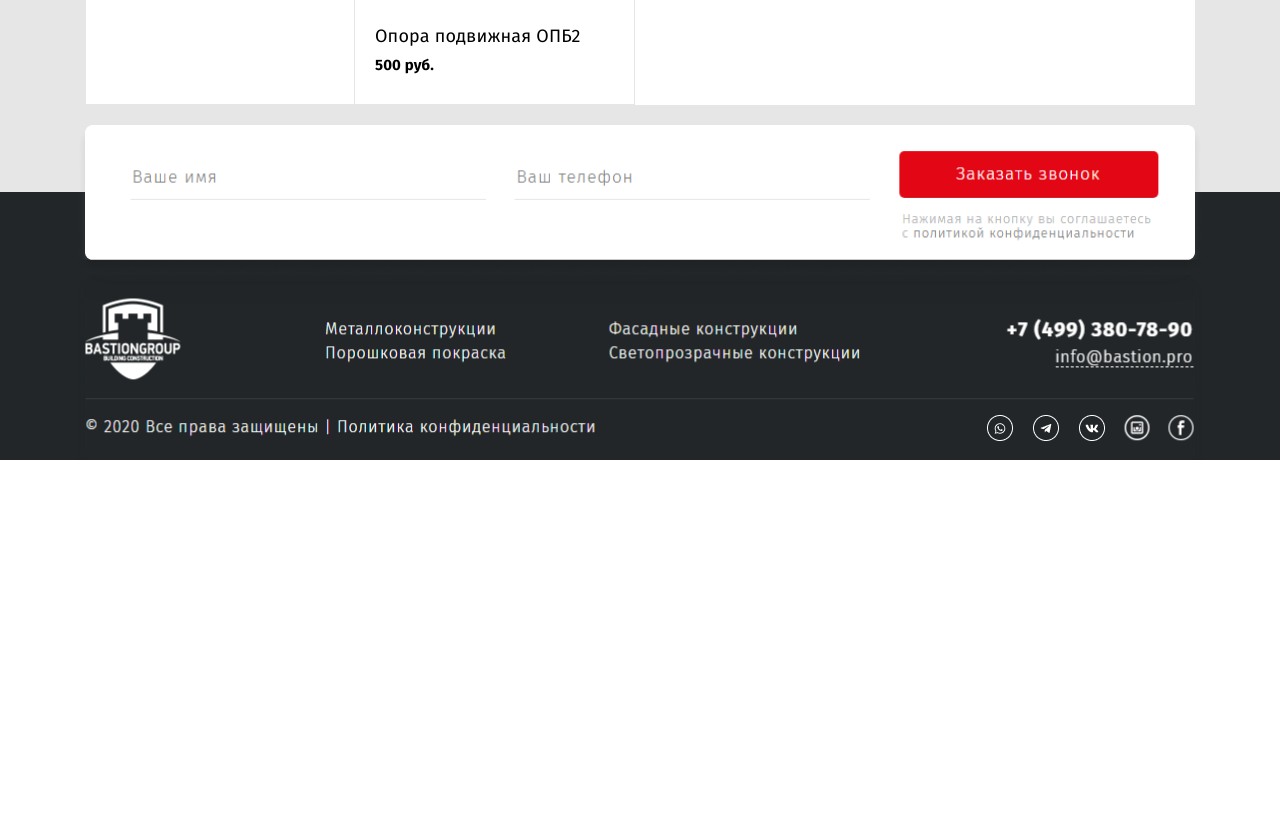
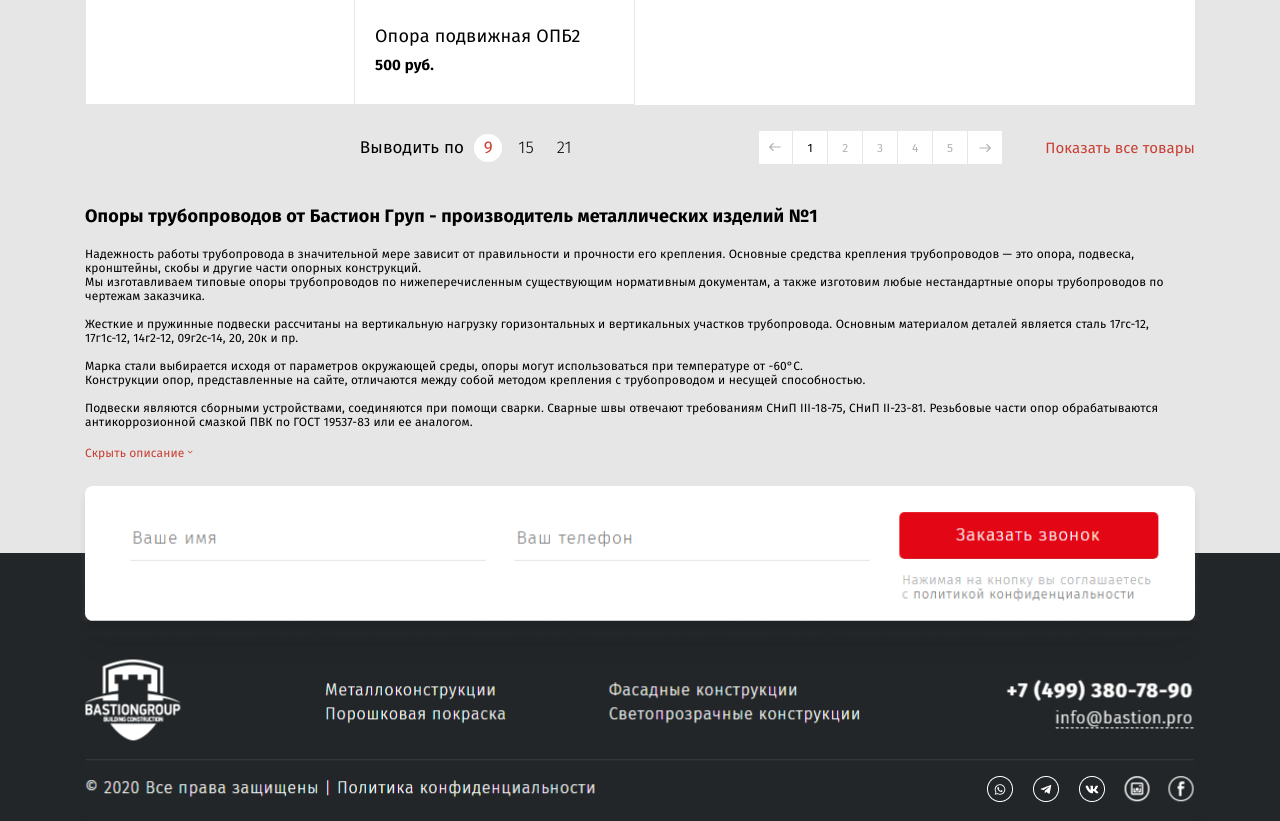
Before and after one commit to mirael26/bastion-group, a React app: page /catalog in a window 1280 px wide. Shown: the part 1100-1921 px from the top of the page. Before the commit the page ends 1560 px from the top, so only its background shows below. Built offline with nearby package versions, Linux system fonts and the light colour scheme.

Commit message:
Add catalog controls and desctiption

```diff
--- a/src/components/catalog/catalog.scss
+++ b/src/components/catalog/catalog.scss
@@ -5,7 +5,7 @@
 .catalog__wrapper {
   width: 1110px;
   margin: 0 auto;
-  padding: 17px 0 20px;
+  padding: 17px 0 24px;
 }
 
 .catalog__header {
@@ -81,3 +81,107 @@
     border-radius: 50%;
   }
 }
+
+.catalog__controls {
+  display: flex;
+  justify-content: flex-end;
+  align-items: center;
+  margin-top: 25px;
+  margin-bottom: 40px;
+}
+
+.catalog__view-count {
+  display: flex;
+  gap: 10px;
+  align-items: center;
+  margin-right: 180px;
+}
+
+.catalog__view-count-text {
+  @include strong-text;
+  font-size: 17px;
+  line-height: 20px;
+}
+
+.catalog__view-count-button {
+  @include text;
+  width: 28px;
+  height: 28px;
+  font-size: 17px;
+  line-height: 20px;
+
+  &.active {
+    font-weight: 400;
+    color: $red;
+    background-color: #fff;
+    border-radius: 50%;
+  }
+}
+
+.catalog__page-slider {
+  display: flex;
+  margin-right: 42px;
+}
+
+.catalog__page-slider-button {
+  @include strong-text;
+  width: 35px;
+  height: 35px;
+  color: $grey;
+  background: #fff;
+  border: 1px solid $bg-grey;
+
+  &--prev {
+    border-radius: 0px 2px 2px 0px;
+    background: #fff url('../../img/arrow-grey.svg') center no-repeat;
+    transform: rotate(180deg);
+  }
+
+  &--next {
+    border-radius: 0px 2px 2px 0px;
+    background: #fff url('../../img/arrow-grey.svg') center no-repeat;
+  }
+
+  &.active {
+    color: #000;
+  }
+
+  & + & {
+    border-left: none;
+  }
+}
+
+.catalog__showall-button {
+  @include strong-text;
+  font-size: 15px;
+  line-height: 18px;
+  color: $red;
+}
+
+.catalog__description-title {
+  @include h3-text;
+  margin-bottom: 20px;
+  font-weight: 700;
+}
+
+.catalog__description-text {
+  @include strong-text;
+  margin-bottom: 14px;
+}
+
+.catalog__description-hide-button {
+  @include strong-text;
+  position: relative;
+  padding-right: 12px;
+  color: $red;
+
+  &::after {
+    position: absolute;
+    content: '';
+    top: 2px;
+    right: 2px;
+    width: 8px;
+    height: 8px;
+    background: url('../../img/accordion-arrow-red.svg') center no-repeat;
+  }
+}
--- a/src/components/catalog/catalog.tsx
+++ b/src/components/catalog/catalog.tsx
@@ -24,8 +24,49 @@ const Catalog = (): JSX.Element => {
 
         <div className="catalog__main">
           <ProductsTable />
+
+          <div className="catalog__controls">
+            <div className="catalog__view-count">
+              <p className="catalog__view-count-text">Выводить по</p>
+              <button className="catalog__view-count-button active">9</button>
+              <button className="catalog__view-count-button">15</button>
+              <button className="catalog__view-count-button">21</button>
+            </div>
+
+            <div className="catalog__page-slider">
+              <button className="catalog__page-slider-button catalog__page-slider-button--prev"></button>
+              <button className="catalog__page-slider-button active">1</button>
+              <button className="catalog__page-slider-button">2</button>
+              <button className="catalog__page-slider-button">3</button>
+              <button className="catalog__page-slider-button">4</button>
+              <button className="catalog__page-slider-button">5</button>
+              <button className="catalog__page-slider-button catalog__page-slider-button--next"></button>
+            </div>
+
+            <button className="catalog__showall-button">Показать все товары</button>
+          </div>
         </div>
 
+        <div className="catalog__description">
+          <h3 className="catalog__description-title">
+            Опоры трубопроводов от Бастион Груп - производитель металлических изделий №1
+          </h3>
+          <p className="catalog__description-text">
+            Надежность работы трубопровода в значительной мере зависит от правильности и прочности его крепления. Основные средства крепления трубопроводов — это опора, подвеска, кронштейны, скобы и другие части опорных конструкций.<br/>
+            Мы изготавливаем типовые опоры трубопроводов по нижеперечисленным существующим нормативным документам, а также изготовим любые нестандартные опоры трубопроводов по чертежам заказчика.
+          </p>
+          <p className="catalog__description-text">
+            Жесткие и пружинные подвески рассчитаны на вертикальную нагрузку горизонтальных и вертикальных участков трубопровода. Основным материалом деталей является сталь 17гс-12, 17г1с-12, 14г2-12, 09г2с-14, 20, 20к и пр.
+          </p>
+          <p className="catalog__description-text">
+            Марка стали выбирается исходя от параметров окружающей среды, опоры могут использоваться при температуре от -60°C.<br/>
+            Конструкции опор, представленные на сайте, отличаются между собой методом крепления с трубопроводом и несущей способностью.
+          </p>
+          <p className="catalog__description-text">
+            Подвески являются сборными устройствами, соединяются при помощи сварки. Сварные швы отвечают требованиям СНиП III-18-75, СНиП II-23-81. Резьбовые части опор обрабатываются антикоррозионной смазкой ПВК по ГОСТ 19537-83 или ее аналогом.
+          </p>
+          <button className="catalog__description-hide-button">Скрыть описание</button>
+        </div>
       </div>
     </div>
   );
```
Also changed, not shown: src/img/arrow-grey.svg (added).
